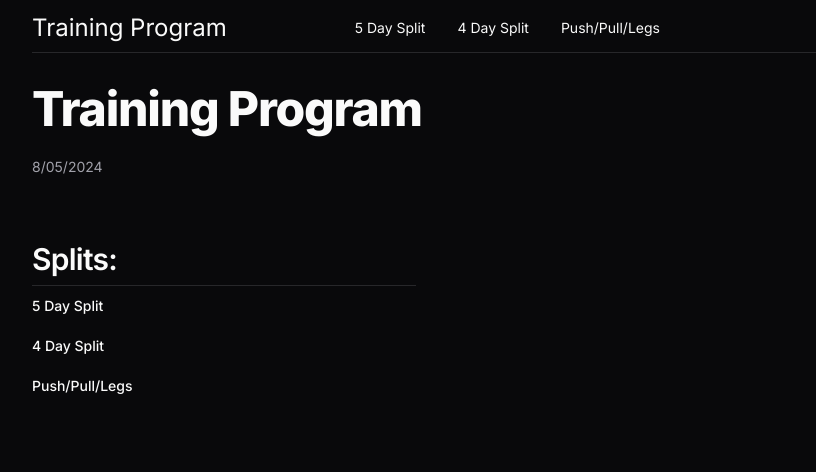
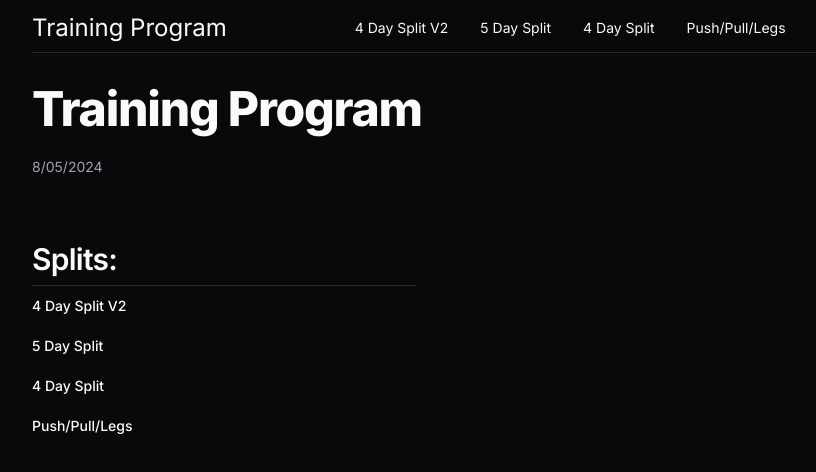
Before and after one commit to Dillonzellis/training-program, a Next.js app: page / in a window 1280 px wide. Shown: the top 472 px of the page, without its empty margins (48-864 px from the left). Built offline with nearby package versions, Linux system fonts and the light colour scheme.

Commit message:
update splits names data

```diff
--- a/src/data/splits.ts
+++ b/src/data/splits.ts
@@ -1,4 +1,5 @@
 export const splits = [
+  { name: "4 Day Split V2", href: "/4-day-split-v2" },
   { name: "5 Day Split", href: "/5-day-split" },
   { name: "4 Day Split", href: "/4-day-split" },
   { name: "Push/Pull/Legs", href: "/ppl" },
```
